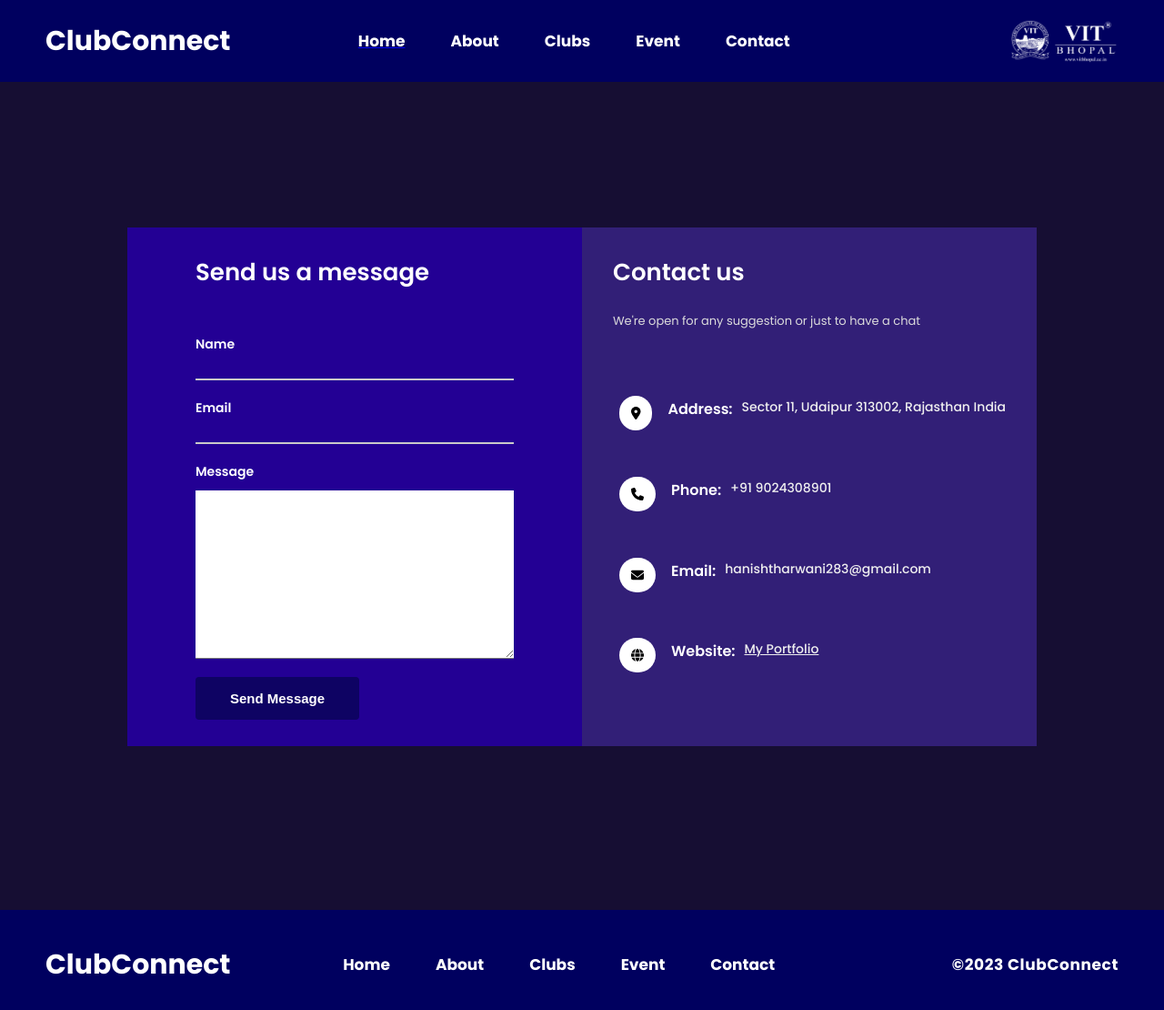
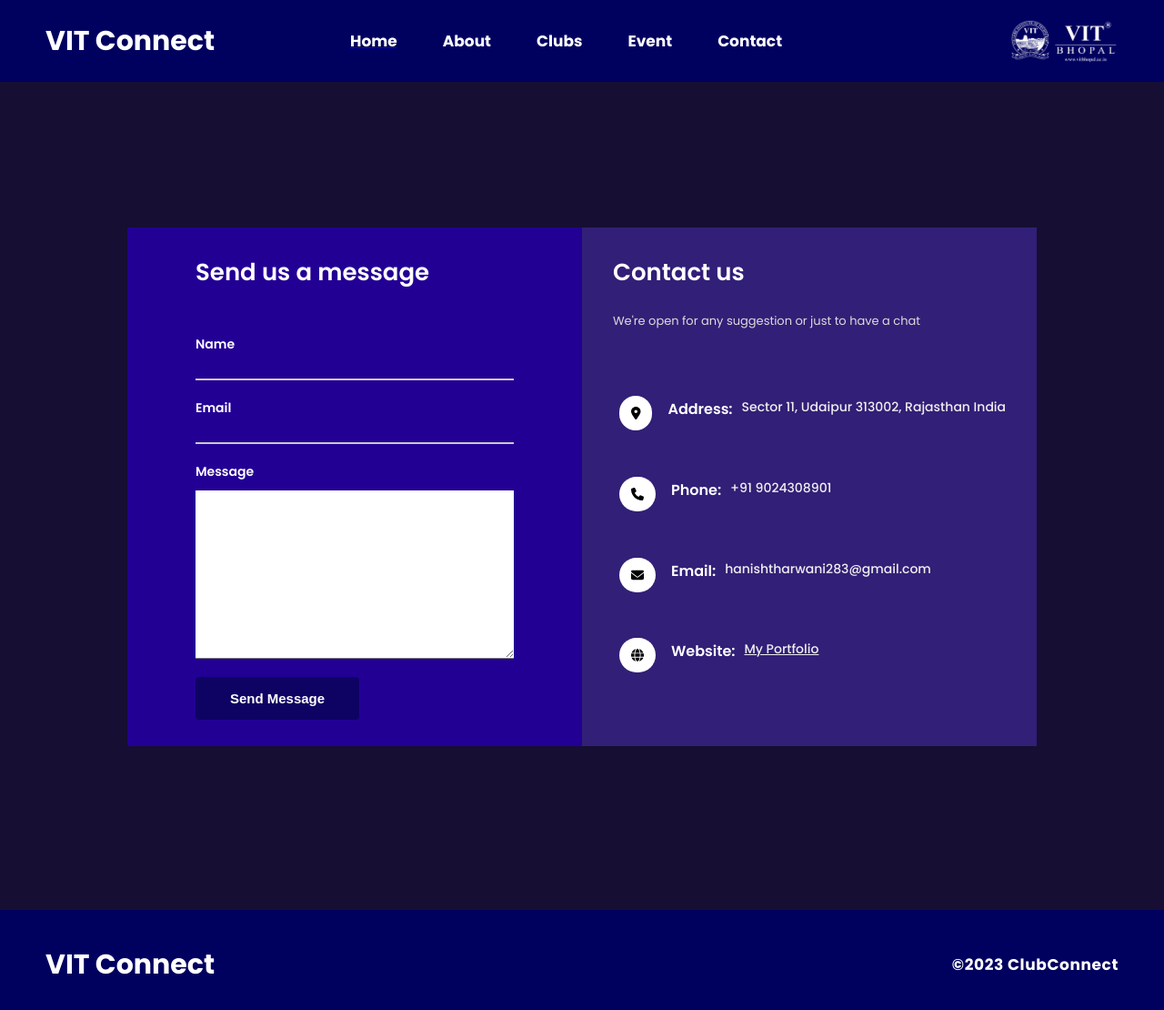
Before and after one commit to akash-singh8/VITconnect, a React (Vite) app in the folder client/: page /contact in a window 1280 px wide. Shown: the top 1110 px of the page at 91% size. Built offline with nearby package versions, Linux system fonts and the light colour scheme; no server answers.

Commit message:
update navbar and footer

```diff
--- a/client/src/components/Navbar.jsx
+++ b/client/src/components/Navbar.jsx
@@ -6,7 +6,7 @@ const header = () => {
   return (
     <>
       <div className="navbar">
-        <h1 className="logoname">ClubConnect</h1>
+        <h1 className="logoname">VIT Connect</h1>
         <ul>
           <Link to={"/"}>
             <li className="list">Home</li>
--- a/client/src/components/footer.jsx
+++ b/client/src/components/footer.jsx
@@ -4,14 +4,8 @@ const Footer = () => {
   return (
     <>
       <div className="footer">
-        <h1 className="logoname">ClubConnect</h1>
-        <ul>
-          <li className="list">Home</li>
-          <li className="list">About</li>
-          <li className="list">Clubs</li>
-          <li className="list">Event</li>
-          <li className="list">Contact</li>
-        </ul>
+        <h1 className="logoname">VIT Connect</h1>
+
         <p className="copyright">&copy;2023 ClubConnect</p>
       </div>
     </>
```
